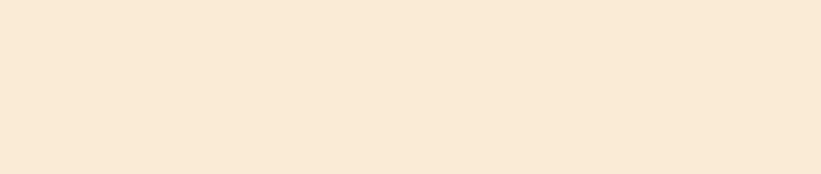
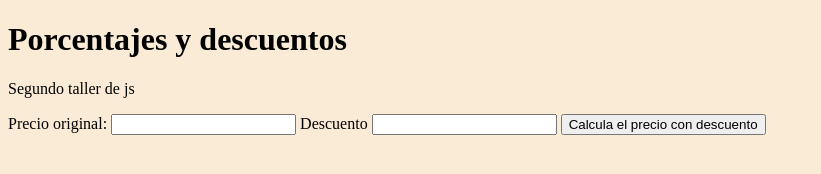
Before and after one commit to jaredbusta/practicasJS, a plain HTML site: page descuentos.html in a window 1280 px wide. Shown: the whole page, without its empty margins (0-821 px from the left). Drawn offline with Linux system fonts and the light colour scheme.

Commit message:
Taller 2, calculo de precio con descuento

```diff
--- a/descuentos.html
+++ b/descuentos.html
@@ -9,6 +9,19 @@
     <script src="js/descuentos.js"></script>
 </head>
 <body>
-
+    <header>
+        <h1>Porcentajes y descuentos</h1>
+        <p>Segundo taller de js</p>
+    </header>
+    <section>
+        <form>
+            <label for="precio">Precio original: </label>
+            <input type="number"  id="precio"/>
+            <label for="descuento">Descuento</label>
+            <input type="number"  id="descuento"/>
+            <button type="button" onclick="calcularPrecio()" > Calcula el precio con descuento</button>
+            <p id="precio_a_pagar"></p>
+        </form>
+    </section>
 </body>
 </html>
--- a/js/descuentos.js
+++ b/js/descuentos.js
@@ -0,0 +1,17 @@
+
+function calculaPrecioConDescuento(precioOriginal, descuento){
+    const porcentajePrecioConDescuento =100 - descuento;
+    const precioConDescuento =  (precioOriginal * porcentajePrecioConDescuento)/100;
+    return precioConDescuento;
+}
+
+const precioOriginal=2530;
+const descuento =15;
+
+function calcularPrecio(){
+    const precio= document.getElementById("precio").value;
+    const descuento= document.getElementById("descuento").value;
+
+    const precioNuevo = calculaPrecioConDescuento(precio, descuento);
+    document.getElementById("precio_a_pagar").innerHTML = "El precio a pagar es $ "+  parseFloat(precioNuevo).toFixed(2) ;
+}
```
Also changed, not shown: 1 other file.
